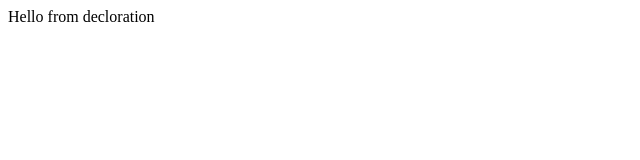
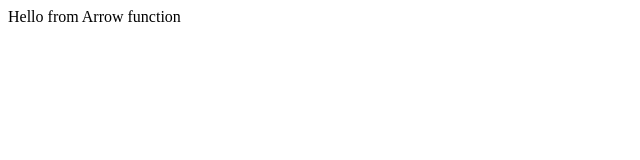
Before and after one commit to Suvonov2000/React.js, a React app: page / in a window 1280 px wide. Shown: the top 160 px of the page, without its empty margins (0-640 px from the left). Built offline with nearby package versions, Linux system fonts and the light colour scheme; the HTML template or start-up script is replaced by a standard one.

Commit message:
react ex

```diff
--- a/src/1-lesson/App.jsx
+++ b/src/1-lesson/App.jsx
@@ -1,5 +1,16 @@
-function App () {
-    return <div>Hello from decloration</div>
+// function App () {
+//     return <div>Hello from decloration</div>
+// };
+
+
+// const App = function () {
+//     return <div>Hello from expretion </div>
+// };
+
+
+const App = () => {
+    return <div>Hello from Arrow function</div>
 }
 
+
 export default App;
```
